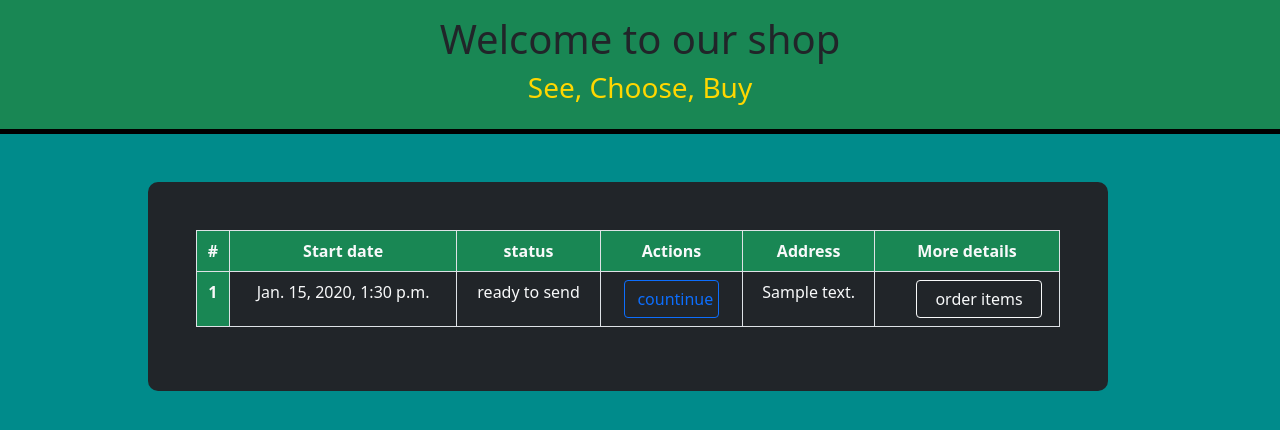
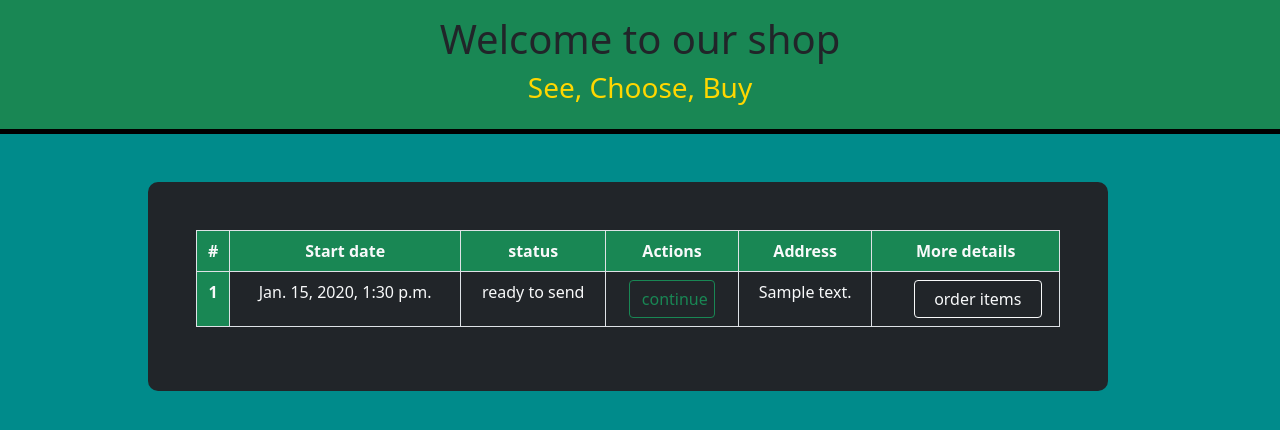
Before and after one commit to sepehrab1996/online-shop, a Django app: page /en/orders/recent-orders/ in a window 1280 px wide. Shown: the part 116-546 px from the top of the page. Run offline with Django 3.2, Linux system fonts and the light colour scheme; a user stored in the database is signed in; tables that the repository leaves empty hold one stand-in row (values such as "Sample post"); grey boxes marked "Sample" are stand-in pictures; data that the repository does not hold is empty; parts of the project's set-up code (start-up, migrations or seed data) failed here and were passed over; some libraries are stand-ins or nearby versions.

Commit message:
change style of recent_orders.html

```diff
--- a/templates/orders/recent_orders.html
+++ b/templates/orders/recent_orders.html
@@ -22,7 +22,7 @@
                         <td class="bg-dark text-light">{{ order.get_status_display }}</td>
                         {% if order.status == '0' %}
                             <td><a type="submit" href="{% url 'orders:invoice' order.id %}"
-                                   class="btn btn-outline-primary w-75 ">{% translate 'countinue' %}</a></td>
+                                   class="btn btn-outline-success w-75 ">{% translate 'continue' %}</a></td>
                         {% else %}
                             <td><span></span></td>
                         {% endif %}
```
